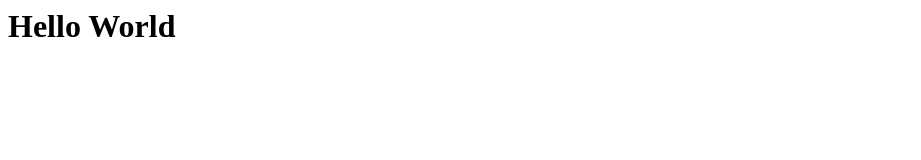
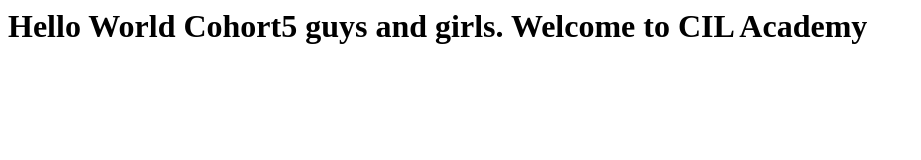
Before and after one commit to thechiefishere/test-project, a plain HTML site: page index.html in a window 1280 px wide. Shown: the whole page, without its empty margins (0-921 px from the left). Drawn offline with Linux system fonts and the light colour scheme.

Commit message:
Updating my index file

```diff
--- a/index.html
+++ b/index.html
@@ -1 +1 @@
-<h1>Hello World</h1>
+<h1>Hello World Cohort5 guys and girls. Welcome to CIL Academy</h1>
```
